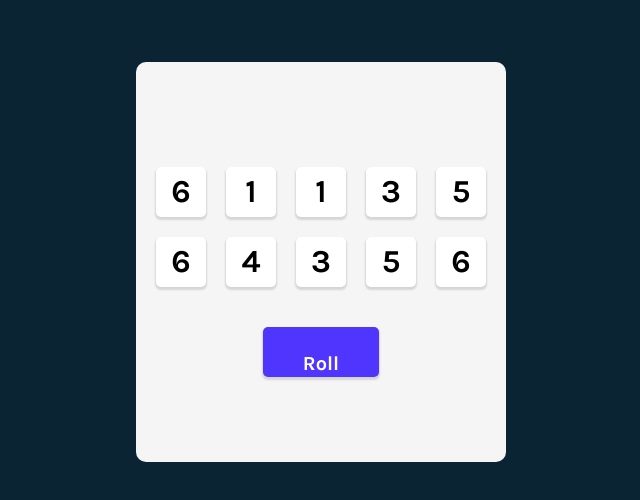
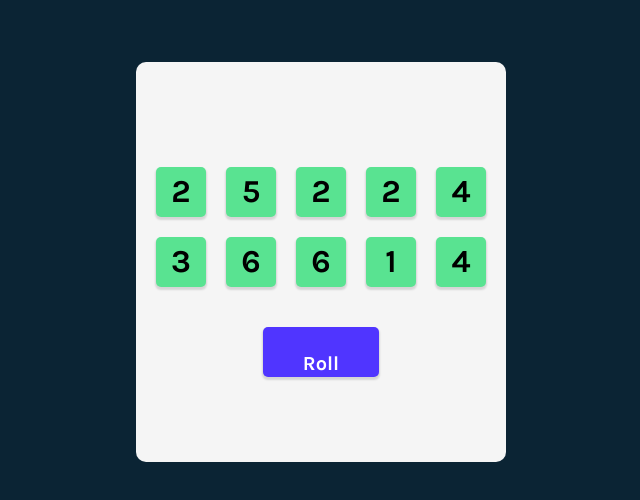
Before and after one commit to LurieK/React-tenzies, a React (Create React App) app: page / in a window 1280 px wide. Shown: the top 500 px of the page, without its empty margins (319-959 px from the left). Built offline with nearby package versions, Linux system fonts and the light colour scheme.

Commit message:
update styling for dice so it is condition based on state of isheld

```diff
--- a/src/App.js
+++ b/src/App.js
@@ -2,11 +2,14 @@ import logo from './logo.svg';
 import './styling/App.css';
 import Dice from './componets/dice'
 import React, {useState, useEffect} from 'react'
+import {nanoid} from "nanoid"
 
 function App() {
 
 //state that sets the array generated in allNewDice to state of dieValue
 const [dieValue, setDieValue] = useState(allNewDice());
+
+console.log(`dieValue is ${dieValue}`)
 
 function allNewDice(){
  let values=[]
@@ -14,15 +17,18 @@ function allNewDice(){
   for(let i=0; i<10; i++){
     values.push({
       value: Math.ceil(Math.random()*6),
-      isHeld : false
+      isHeld : true,
+      id: nanoid()
     })
   }
   return values
 }
 // map through dieValue (array of nums generated in allNewDice) and sets the vale of Dice to that number.
-let diceNum = dieValue.map(num =>
+let diceNum = dieValue.map(die =>
   <Dice
-    value= {num.value}
+    value= {die.value}
+    held= {die.isHeld}
+    key= {die.id}
 
   />
 )
--- a/src/componets/dice.js
+++ b/src/componets/dice.js
@@ -3,7 +3,7 @@ function Dice (props) {
 
 
 return (
-    <div className='die'>
+    <div className={props.held? 'die-held' : 'die'}>
         <h2 className="die-num">{props.value}</h2>
     </div>
 
--- a/src/styling/index.css
+++ b/src/styling/index.css
@@ -41,7 +41,8 @@ body {
 
 }
 
-.die {
+.die,
+.die-held {
   width: 50px;
   height: 50px;
   box-shadow: 0px 2px 2px 1px rgba(0,0,0,0.13);
@@ -51,8 +52,15 @@ body {
   justify-content: center;
   align-items: center;
   cursor: pointer;
+
+}
+
+.die{
   background-color: white;
+}
 
+.die-held {
+  background-color: #59E391;
 }
 
 .die-num{
```
